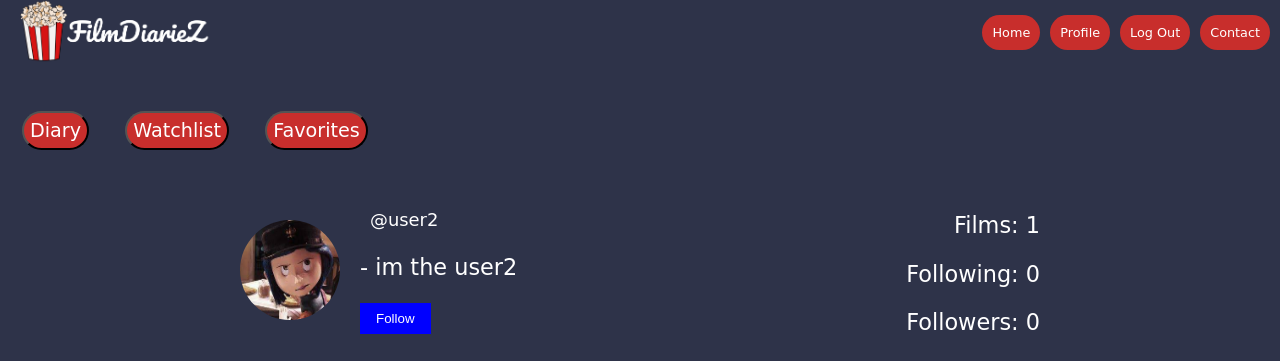
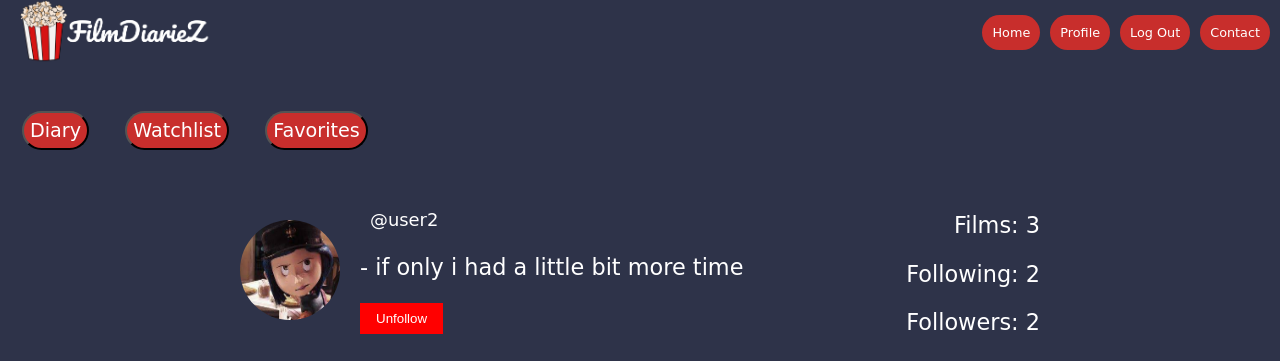
Before and after one commit to zs07/FilmDiarieZv2-Progress, a Django app: a page that uses movie_tracker/templates/base.html in a window 1280 px wide. Shown: the part 21-382 px from the top of the page. Run offline with Django 4.2, Linux system fonts and the light colour scheme; a user stored in the database is signed in; data comes from the database, SQL or seed files in the repository; some libraries are stand-ins or nearby versions.

Commit message:
optimized the timeline page with friends and all activity buttons, added delete movie function to diary

```diff
--- a/filmDiarieZ/urls.py
+++ b/filmDiarieZ/urls.py
@@ -22,8 +22,7 @@ urlpatterns = [
     path('update_profile/', views.update_profile, name='update_profile'),
     path('add_to_top3/', views.add_to_top3, name='add_to_top3'),
     path('delete_account/', views.delete_account, name='delete_account'),
-    path('timeline/', timeline, name='timeline'),
+    path('timeline/<str:filter_type>/', timeline, name='timeline'),
     path('view_profile/<str:username>/', views.view_profile, name='view_profile'),  # Updated profile path
-    path('timeline/', views.timeline, name='timeline'),
     path('follow_user/<str:username>/', follow_user, name='follow_user'),
 ] + static(settings.MEDIA_URL, document_root=settings.MEDIA_ROOT)
--- a/movie_tracker/static/style.css
+++ b/movie_tracker/static/style.css
@@ -2,8 +2,6 @@
     background-color: #2E3349;
     margin: 0;
 }
-
-
 
 .navbar {
     display: flex;
@@ -40,7 +38,6 @@ a:visited {
     margin-right: auto;
 }
 
-
 main {
     font-family: cursive;
     color: #ffffff;
@@ -62,7 +59,6 @@ main {
     font-family: cursive;
     margin-left: 12px;
 }
-
 
 .movie-grid {
     display: grid;
@@ -88,6 +84,7 @@ main {
     margin-bottom: 10px;
     max-width: 200px;
 }
+
 .movie-name {
     margin-top: 10px;
     margin-bottom: 5px;
@@ -138,7 +135,6 @@ main {
     gap: 20px;
 }
 
-
 .movie-rating-review {
     display: flex;
     flex-direction: column;
@@ -149,7 +145,7 @@ main {
     margin-top: 10px;
 }
 
-.poster-image{
+.poster-image {
     width: 80%;
     height: auto;
     max-height: 500px;
@@ -207,7 +203,6 @@ main {
     margin-bottom: 10px;
 }
 
-
 .profile-stats {
     text-align: right;
 }
@@ -234,8 +229,6 @@ main {
     margin-top: 20px;
 }
 
-
-
 .edit-profile-picture {
     text-align: center;
     margin-top: 20px;
@@ -252,8 +245,8 @@ main {
     padding: 8px 16px;
     border: none;
     cursor: pointer;
-  display: inline-block;}
-
+    display: inline-block;
+}
 
 .edit-profile-button,
 .save-changes-btn {
@@ -319,14 +312,13 @@ button.like-button.clicked {
     background-color: #8c1f1c;
 }
 
-
 .user-info {
     display: flex;
     align-items: center;
     margin-bottom: 8px;
 }
 
-.pfp{
+.pfp {
     width: 50px;
     height: 50px;
     border-radius: 50%;
@@ -341,8 +333,8 @@ button.like-button.clicked {
 }
 
 .movie-poster-small {
-  width: 80px; /* Adjust the size as needed */
-  height: 120px; /* Adjust the size as needed */
+    width: 160px; /* Adjust the size as needed */
+    height: 240px; /* Adjust the size as needed */
     margin-bottom: 8px;
 }
 
@@ -351,4 +343,25 @@ button.like-button.clicked {
     margin: 0;
 }
 
-/* Other existing styles can go here */
+.timeline {
+    display: flex;
+    flex-direction: column; /* Change the direction to column */
+    overflow-x: auto; /* Enable horizontal scrolling if needed */
+}
+
+.entry-card-container {
+    display: flex;
+}
+
+.entry-card {
+    margin-bottom: 10px; /* Adjust the margin as needed */
+}
+
+.movie-details-horizontal {
+    display: flex;
+    align-items: center;
+}
+
+.movie-details-horizontal img {
+    margin-right: 10px; /* Adjust the margin as needed */
+}
--- a/movie_tracker/templates/base.html
+++ b/movie_tracker/templates/base.html
@@ -15,12 +15,12 @@
 <body>
     <div class="container px-4">
         <nav class="navbar navbar-expand-lg">
-            <a class="navbar-brand" href="{% if user.is_authenticated %}{% url 'timeline' %}{% else %}{% url 'index' %}{% endif %}" id="logo">
+            <a class="navbar-brand" href="{% if user.is_authenticated %}{% url 'timeline' filter_type='all' %}{% else %}{% url 'index' %}{% endif %}" id="logo">
                 <img src="{% static 'logo.png' %}" alt="FilmDiarieZ Logo" style="width: 15em; height: auto;">
             </a>
             <ul class="navbar-nav ml-auto">
                 <li class="nav-item">
-                    <a class="nav-link" href="{% url 'index' %}">Home</a>
+                    <a class="nav-link" href="{% if user.is_authenticated %}{% url 'timeline' filter_type='all' %}{% else %}{% url 'index' %}{% endif %}">Home</a>
                 </li>
                 <li class="nav-item">
                     <a class="nav-link" href="{% url 'profile' %}">Profile</a>
--- a/movie_tracker/templates/diary.html
+++ b/movie_tracker/templates/diary.html
@@ -26,6 +26,12 @@
                 <img class="movie-poster" src="{{ movie.poster }}" alt="Movie Poster">
                 <h3 class="movie-name">{{ movie.movie_name }}</h3>
                 <a class="nav-link" href="{% url 'movie_details' movie.id %}">View Movie</a>
+
+                <!-- Delete movie button -->
+                <form method="POST" action="{% url 'delete_movie' movie.id %}">
+                    {% csrf_token %}
+                    <button type="submit" class="delete-movie-button">Delete Movie</button>
+                </form>
             </div>
             {% endfor %}
         </div>
--- a/movie_tracker/templates/view_profile.html
+++ b/movie_tracker/templates/view_profile.html
@@ -13,14 +13,11 @@
             <p id="bio">  - {{ other_user_profile.bio }}</p>
           </div>
 
-
-
-
 <!-- Follow/Unfollow Button -->
 <form id="follow-form" method="POST" action="{% url 'follow_user' other_user_profile.user.username %}">
   {% csrf_token %}
-            <button type="submit" id="follow-button" class="follow-button {% if request.user in other_user_profile.followers.all %}following{% endif %}">
-              {% if request.user in other_user_profile.followers.all %}Following{% else %}Follow{% endif %}
+  <button type="submit" class="follow-button {% if request.user.profile in other_user_profile.followers_profiles.all %}following{% endif %}">
+    {% if request.user.profile in other_user_profile.followers_profiles.all %}Unfollow{% else %}Follow{% endif %}
   </button>
 </form>
         </div>
@@ -33,6 +30,20 @@
         <p>Followers: {{ followers_count }}</p>
       </div>
     </div>
+    <h3>Followers</h3>
+    <div class="followers-list">
+      {% for follower in other_user_profile.followers.all %}
+        <p><a href="{% url 'view_profile' username=follower.username %}">@{{ follower.username }}</a></p>
+      {% endfor %}
+    </div>
+    <!-- Following Section -->
+    <h3>Following</h3>
+    <div class="following-list">
+      {% for following_user in other_user_profile.following.all %}
+      <p><a href="{% url 'view_profile' username=following_user.user.username %}">@{{ following_user.user.username }}</a></p>
+      {% endfor %}
+    </div>
+
 
     <!-- Recent Activity Section -->
     <div id="recent-activity" class="recent-activity">
@@ -47,47 +58,60 @@
       {% endif %}
     </div>
 
-
     <!-- Their Top 3 Section -->
     <h3>{{ other_user_profile.user.username }}'s Top 3</h3>
     <div class="top3-container">
       {% for movie in other_user_profile.top3_movies.all %}
         <div class="top3-movie-entry">
           <img class="top3-movie-poster" src="{{ movie.poster }}" alt="Top 3 Movie Poster">
-
         </div>
       {% endfor %}
     </div>
-
-
-
   </div>
 
   <!-- Additional Script for Follow/Unfollow Button -->
   <script>
+    document.addEventListener('DOMContentLoaded', () => {
       const followForm = document.getElementById('follow-form');
-    const followButton = document.getElementById('follow-button');
 
+      if (followForm) {
         followForm.addEventListener('submit', async (e) => {
           e.preventDefault();
-      const formData = new FormData(followForm);
           const response = await fetch(followForm.action, {
             method: followForm.method,
-        body: formData,
+            headers: {
+              'X-CSRFToken': document.querySelector('[name=csrfmiddlewaretoken]').value,
+            },
           });
+
+          try {
             const data = await response.json();
 
+            if (response.ok) {
               // Update the button text and class
-      followButton.innerText = data.following ? 'Following' : 'Follow';
+              const followButton = document.querySelector('.follow-button');
+              followButton.innerText = data.following ? 'Unfollow' : 'Follow';
               followButton.classList.toggle('following', data.following);
+            } else {
+              console.error('Error:', data.message);
+            }
+          } catch (error) {
+            console.error('JSON Parsing Error:', error);
+
+            // Handle non-JSON response (e.g., redirect HTML)
+            // Optionally, you can handle this case differently based on your needs
+            window.location.reload(); // Refresh the page as a fallback
+          }
+        });
+      }
     });
   </script>
 
+
+
   <style>
-    /* Add your CSS styles for the Follow/Unfollow button here */
     .follow-button {
-      /* Your default button styles */
-      background-color: blue; /* Default color */
+      background-color: rgb(14, 14, 61);
       color: white;
       border: none;
       padding: 8px 16px;
@@ -95,13 +119,11 @@
     }
 
     .follow-button.following {
-      /* Styles when the user is following */
-      background-color: red; /* Following color */
+      background-color: red;
     }
 
     .follow-button:hover {
-      /* Styles on hover */
-      background-color: darkblue; /* Hover color */
+      background-color: rgb(33, 33, 90);
     }
   </style>
 {% endblock %}
--- a/movie_tracker/views.py
+++ b/movie_tracker/views.py
@@ -4,11 +4,11 @@ from django.contrib.auth import login, authenticate, logout
 from django.shortcuts import render, redirect, get_object_or_404
 from django.contrib.auth.decorators import login_required
 from django.db import IntegrityError, transaction
-from django.http import HttpResponseBadRequest, JsonResponse
+from django.http import HttpResponseBadRequest, HttpResponseServerError, JsonResponse
 from django.db.models import Q
 from .forms import MovieForm, ProfilePictureForm, CommentForm
-from .models import Movie, FavoriteMovie, Profile, Comment
-from django.core.exceptions import ValidationError
+from .models import Movie, FavoriteMovie, Profile, Comment, Notification
+from django.core.exceptions import ValidationError, ObjectDoesNotExist
 from django.db import transaction
 
 def signup_view(request):
@@ -164,6 +164,13 @@ def movie_details(request, movie_id):
             comment.movie = movie
             comment.save()
 
+            Notification.objects.create(
+                notification_type='C',
+                sender=request.user,
+                receiver=movie.user,
+                comment=comment,
+            )
+
             return redirect('movie_details', movie_id=movie_id)
     else:
         comment_form = CommentForm()
@@ -182,7 +189,7 @@ def add_to_favorites(request, movie_id):
     return redirect('favorites')
 
 @login_required
-def profile_view(request, username=None):
+def profile_view(request):
     profile = Profile.objects.get(user=request.user)
     all_time_favorites = profile.all_time_favorites.all()
 
@@ -197,13 +204,13 @@ def profile_view(request, username=None):
     ).exclude(id__in=profile.top3_movies.all())
 
     films_count = diary_movies.count()
-
+    notifications = Notification.objects.filter(receiver=request.user).order_by('-created_at')[:10]
     top3_movies = profile.top3_movies.all()
     profile_movies = Movie.objects.filter(user=request.user, is_watchlist=False)
     bio = profile.bio
     social_media = profile.social_media
-    following_count = profile.follows.count()
-    followers_count = profile.followed_by.count()
+    following_count = profile.following.count()
+    followers_count = profile.followers.count()
     profile_picture_url = profile.profile_picture.url if profile.profile_picture else None
 
     context = {
@@ -217,6 +224,7 @@ def profile_view(request, username=None):
         'bio': bio,
         'social_media': social_media,
         'profile_picture_url': profile_picture_url,
+        'notifications': notifications,
     }
 
     return render(request, 'profile.html', context)
@@ -250,34 +258,58 @@ def update_profile(request):
             'profile_picture_url': profile.profile_picture.url,
         })
 
+
 @login_required
 def like_review(request, movie_id):
-    movie = get_object_or_404(Movie, id=movie_id)
+    try:
+        movie = get_object_or_404(Movie, id=movie_id)
+        user = request.user
+        favorite_movie = FavoriteMovie.objects.filter(user=user, movie=movie).first()
+
+        if favorite_movie:
+            favorite_movie.delete()
+            movie.review_likes -= 1
+            liked = False
+        else:
+            FavoriteMovie.objects.create(user=user, movie=movie)
+            movie.review_likes += 1
+            liked = True
+
+        movie.save()
+
+        if movie.review and hasattr(movie.review, 'user'):
+            Notification.objects.create(
+                notification_type='L',
+                sender=request.user,
+                receiver=movie.review.user,
+                movie=movie.review.movie,
+            )
+
+        return JsonResponse({'review_likes': movie.review_likes, 'liked': liked})
+    except Exception as e:
+        print(f"Error in like_review view: {e}")
+        return JsonResponse({'error': 'Error occurred while processing the like.'}, status=500)
+@login_required
+def timeline(request, filter_type='all'):
     user = request.user
-    favorite_movie = FavoriteMovie.objects.filter(user=user, movie=movie).first()
+    entries = []
 
-    if favorite_movie:
-        favorite_movie.delete()
-        movie.review_likes -= 1
-        liked = False
-    else:
-        FavoriteMovie.objects.create(user=user, movie=movie)
-        movie.review_likes += 1
-        liked = True
+    if filter_type == 'friends':
+        # Display activity of people the user is following
+        following_users = user.profile.following.values_list('user__id', flat=True)
+        entries = Movie.objects.filter(
+            Q(user__id__in=following_users, is_watchlist=False, is_top3=False)
+        ).order_by('-date').select_related('user')
+    elif filter_type == 'all':
+        # Display all activity
+        entries = Movie.objects.filter(
+            is_watchlist=False, is_top3=False
+        ).order_by('-date').select_related('user')
 
-    movie.save()
-
-    return JsonResponse({'review_likes': movie.review_likes, 'liked': liked})
+    context = {'entries': entries, 'filter_type': filter_type}
+    return render(request, 'home_timeline.html', context)
 
 
-# views.py
-@login_required
-def timeline(request):
-    entries = Movie.objects.filter(is_watchlist=False, is_top3=False).order_by('-date').select_related('user')
-
-    context = {'entries': entries}
-
-    return render(request, 'home_timeline.html', context)
 
 
 @login_required
@@ -297,39 +329,56 @@ def view_profile(request, username):
 
     # Calculate counts
     films_count = Movie.objects.filter(user=other_user_profile.user, is_watchlist=False, is_top3=False).count()
-    following_count = other_user_profile.follows.count()
-    followers_count = other_user_profile.followed_by.count()
+    view_following_count = other_user_profile.following.count()
+    view_followers_count = other_user_profile.followers.count()
+
+    print("Films Count:", films_count)
+    print("Following Count:", view_following_count)
+    print("Followers Count:", view_followers_count)
 
     context = {
         'other_user_profile': other_user_profile,
         'other_user_recent_activity': other_user_recent_activity,
         'other_user_top3_movies': other_user_top3_movies,
         'films_count': films_count,
-        'following_count': following_count,
-        'followers_count': followers_count,
+        'following_count': view_following_count,
+        'followers_count': view_followers_count,
     }
 
     return render(request, 'view_profile.html', context)
 
+
+
 @login_required
+@transaction.atomic
 def follow_user(request, username):
-    # Get the user to follow or unfollow
-    other_user = get_object_or_404(User, username=username)
+    try:
+        other_user = get_object_or_404(User, username=username)
+        other_user_profile = Profile.objects.get(user=other_user)
+        logged_in_user_profile = Profile.objects.get(user=request.user)
 
-    # Get the profiles of the logged-in user and the other user
-    logged_in_user_profile = Profile.objects.get(user=request.user)
-    other_user_profile = Profile.objects.get(user=other_user)
+        if request.user in other_user_profile.followers.all():
+            # If already following, unfollow
+            logged_in_user_profile.following.remove(other_user_profile)
+            other_user_profile.followers.remove(request.user)
+        else:
+            # If not following, follow
+            logged_in_user_profile.following.add(other_user_profile)
+            other_user_profile.followers.add(request.user)
 
-    # Check if the logged-in user is already following the other user
-    if request.user in other_user_profile.followers.all():
-        # If already following, unfollow
-        logged_in_user_profile.follows.remove(other_user)
-    else:
-        # If not following, follow
-        logged_in_user_profile.follows.add(other_user)
+        # Save changes to the database
+        logged_in_user_profile.save()
+        other_user_profile.save()
+        # Create a follow notification
+        Notification.objects.create(
+            notification_type='F',
+            sender=request.user,
+            receiver=other_user,
+        )
 
-    # Save changes to the database
-    logged_in_user_profile.save()
+        # Redirect back to the profile page
+        return redirect('view_profile', username=username)
 
-    # Redirect back to the profile page
-    return redirect('view_profile', username=username)
+    except Exception as e:
+        print(f"Error in follow_user view: {e}")
+        return HttpResponseServerError("Internal Server Error")
```
Also changed, not shown: movie_tracker/models.py (+26 -7 lines), movie_tracker/templates/home_timeline.html (+12 -5 lines), movie_tracker/templates/movie_details.html (+9 -6 lines), movie_tracker/templates/profile.html (+52 -1 lines), db.sqlite3, media/profile_pics/images_1.jpg (added), movie_tracker/migrations/0016_remove_profile_follows_profile_followers_and_more.py (added), movie_tracker/migrations/0017_notification.py (added). Lines whose indentation alone changed are shown as unchanged.
